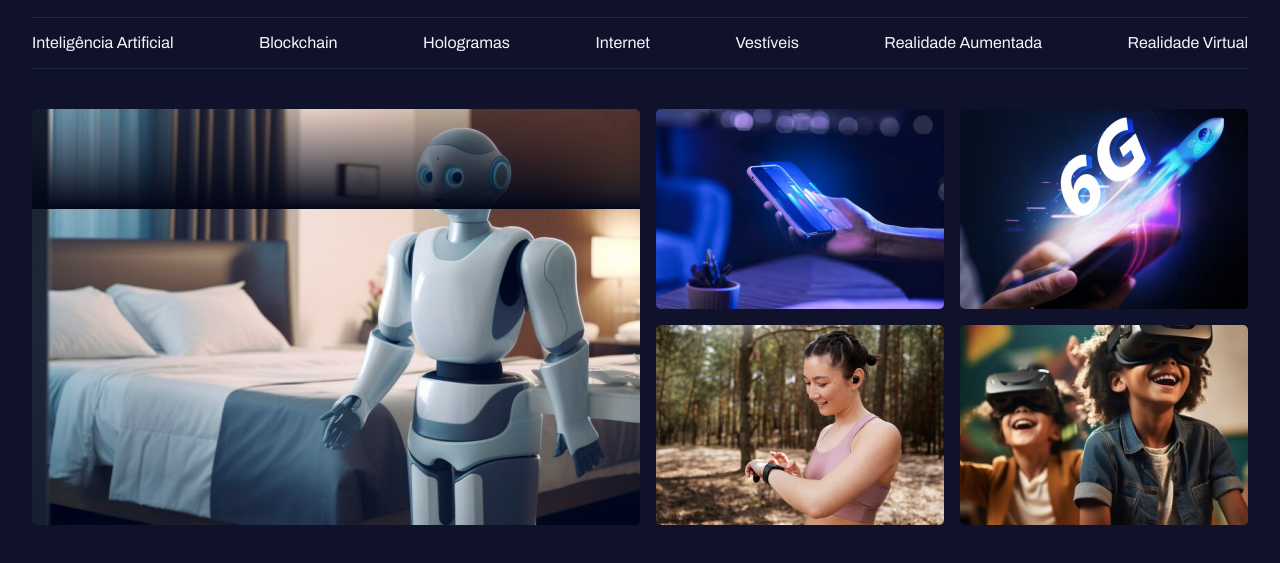
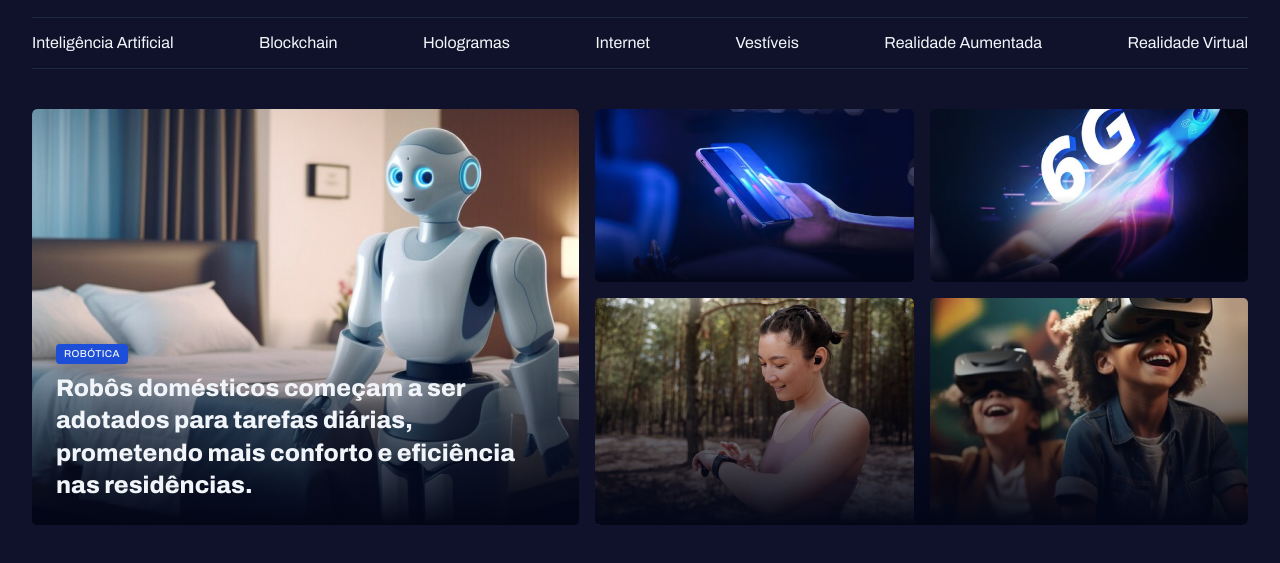
Before and after one commit to PedroLemos4675/Tech-News, a plain HTML site: page index.html in a window 1280 px wide. Shown: the part 55-618 px from the top of the page. Drawn offline with Linux system fonts and the light colour scheme; a web font is replaced by a local one.

Commit message:
Ajustando conteúdo do card

```diff
--- a/CSS/global.css
+++ b/CSS/global.css
@@ -12,6 +12,7 @@
     --text-color-primary: #F1F5F9;
     --text-color-secundary: #CBD5E1;
     --gradient: #020617;
+    --sombra: #02061740;
 
     --font-family: 'Archivo', sans-serif;
     --h1: 800 24px/135% var(--font-family);
@@ -40,3 +41,15 @@ a:hover {
 h1, h2, h3 {
     font: inherit;
 }
+
+.content-tag {
+    display: inline-block;
+    background-color: var(--brand-color-dark);
+    padding: 4px 8px;
+    border-radius: 4px;
+    font: 500 10px/1.2 var(--font-family);
+    text-transform: uppercase;
+    letter-spacing: 0.04em;
+    color: var(--text-color-primary);
+    box-shadow: 0px 4px 16px var(--sombra);
+}
--- a/CSS/index.css
+++ b/CSS/index.css
@@ -1,3 +1,4 @@
 @import url(global.css);
 @import url(header.css);
 @import url(main.css);
+@import url(ultility.css);
--- a/CSS/main.css
+++ b/CSS/main.css
@@ -1,11 +1,7 @@
-main {
+
+ main {
     width: 100%;
     margin-top: 40px;
-}
-
-main div {
-    height: 200px;
-    width: auto;
 }
 
 #featured {
@@ -20,13 +16,15 @@ main div {
 
 #bot img {
     height: 416px;
-    width: auto;
+    width: 608px;
+    object-fit: cover;
 }
 
 #imgs {
     height: 416px;
     width: auto;
-    display: flex;
+    display: grid;
+    grid-template-columns: repeat(2, 1fr);
     flex-flow: row wrap;
     gap: 16px;
 }
@@ -38,17 +36,35 @@ main div {
 
 .card {
     position: relative;
+    border-radius: 5px;
+    cursor: pointer;
+    overflow: hidden;
+}
 
-    &::before {
-        content: "";
-        position: absolute;
-        inset: 0;
-        overflow: hidden;
-        bottom: 50%;
-        background: linear-gradient(
-            180deg,
-            transparent 0%,
-            var(--gradient)
-        );
-    }
+.card::before {
+    content: "";
+    position: absolute;
+    bottom: 0;
+    left: 0;
+    width: 100%;
+    height: 50%;
+    background: linear-gradient(180deg, transparent 0%, var(--gradient) 100%);
+    pointer-events: none;
 }
+
+#featured img, #imgs img {
+    width: 100%;
+    height: 100%;
+    object-fit: cover;
+}
+
+#bot figcaption {
+    position: absolute;
+    bottom: 0;
+    padding: 24px;
+}
+
+
+h2 {
+    margin-top: 8px;
+}
--- /dev/null
+++ b/CSS/ultility.css
@@ -0,0 +1,15 @@
+.text-2xl {
+    font: var(--h1);
+}
+
+.text-xl {
+    font: var(--h2);
+}
+
+.text-lg {
+    font: var(--h3);
+}
+
+.text-sml {
+    font: var(--text-sml);
+}
--- a/index.html
+++ b/index.html
@@ -43,26 +43,36 @@
 
    <main class="col">
     <section id="featured">
-        <div id="bot" class="card">
+        <figure id="bot" class="card">
             <img src="./imgs/Image 01.png">
-        </div>
 
-       <div id="imgs">
-            <div>
+            <figcaption>
+                <span class="content-tag">Robótica</span>
+                <h2 class="text-2xl">Robôs domésticos começam a ser adotados para tarefas diárias, prometendo mais conforto e eficiência nas residências.</h2>
+            </figcaption>
+        </figure>
+
+       <div id="imgs" class="card">
+            <figure class="card">
                 <img src="./imgs/Image 02.png">
-            </div>
 
-            <div>
+                <figcaption>
+                    <span>Hologramas</span>
+                    <h3>Novo Smartphone Projetor 3D chega ao mercado, transformando a forma como vemos nossas telas!</h3>
+                </figcaption>
+            </figure>
+
+            <figure class="card">
                 <img src="./imgs/Image 03.png">
-            </div>
+            </figure>
 
-            <div>
+            <figure>
                 <img src="./imgs/Image 04.png">
-            </div>
+            </figure>
 
-            <div>
+            <figure>
                 <img src="./imgs/Image 05.png">
-            </div>
+            </figure>
        </div>
     </section>
    </main>
```
